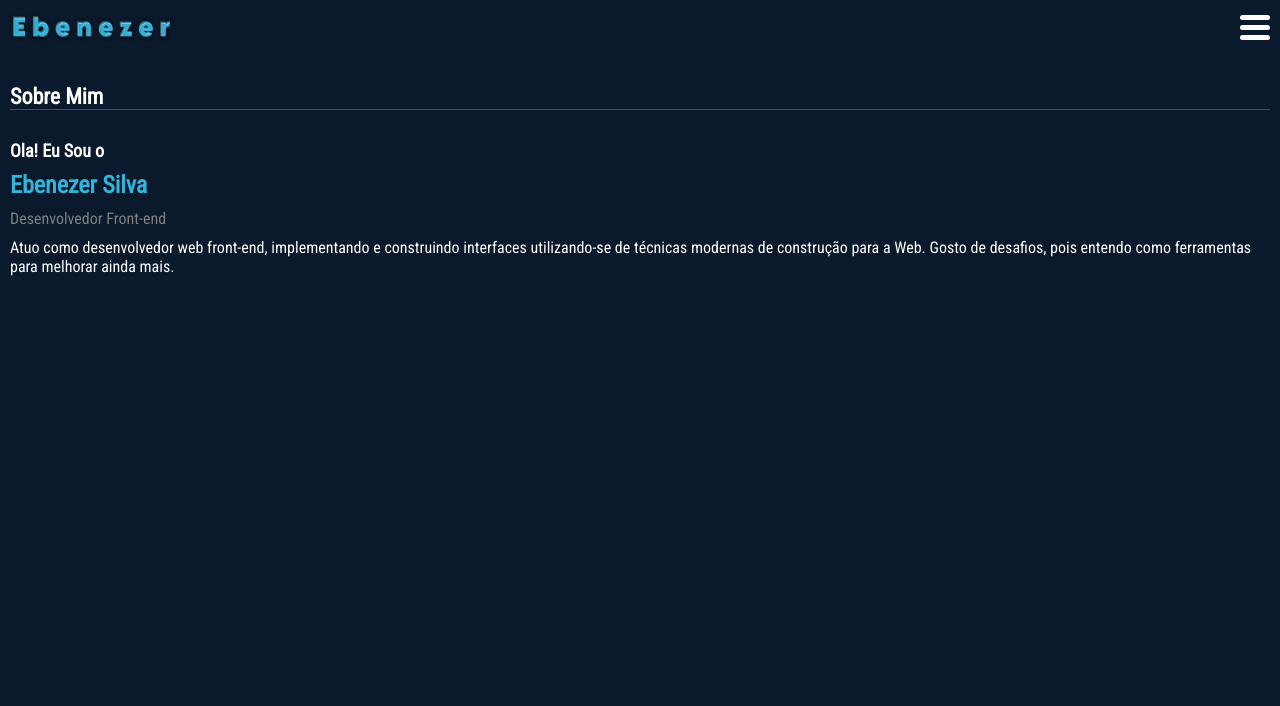
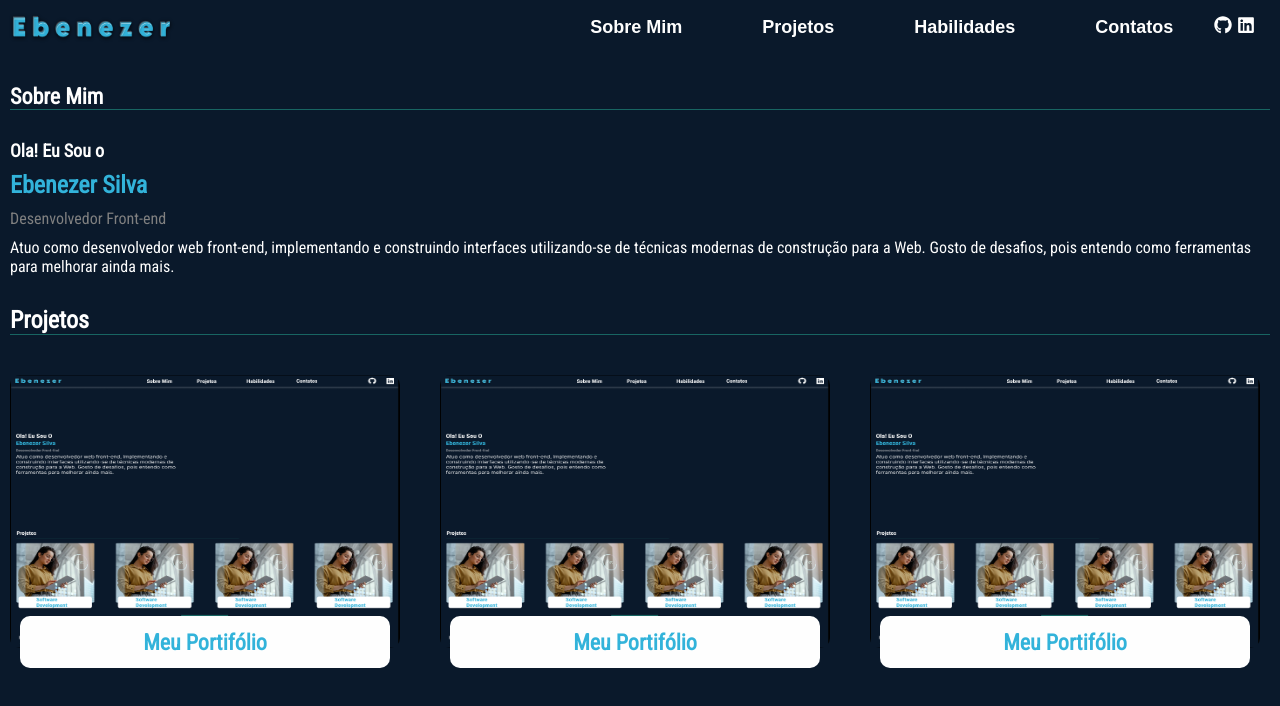
Before and after one commit to Bene001700/meu-portifolio, a Next.js app: page / in a window 1280 px wide. Shown: the top 706 px of the page. Built offline with nearby package versions, Linux system fonts and the light colour scheme.

Commit message:
Seções sobre mim e projetos  da pagina inicial finalizado

```diff
--- a/app/components/Header.tsx
+++ b/app/components/Header.tsx
@@ -1,10 +1,52 @@
+'use client'
+import {FaGithub, FaLinkedin, FaRegWindowClose} from "react-icons/fa";
 import Image from 'next/image'
 import style from '../styles/header.module.css'
+import Link from 'next/link'
+import { useEffect } from "react";
+
 
 
 export default function Header(){
+
+    const menu = ()=>{
+        const menuHamburguer : HTMLElement | null = document.getElementById('menuHamburguer')
+        const iconeCloseMenu :HTMLElement | null =  document.getElementById('iconeCloseMenu')
+        const conteinerMenu : HTMLElement | null= document.getElementById('conteinerMenu')
+
+
+        menuHamburguer?.addEventListener('click', ()=>{
+            if (conteinerMenu != null) {
+                conteinerMenu.style.transform = 'translateX(-0%)'
+            }
+        })
+
+        iconeCloseMenu?.addEventListener('click', ()=>{
+            if (conteinerMenu != null) {
+                conteinerMenu.removeAttribute('style')
+            }
+        })
+
+        window.addEventListener('resize', ()=>{
+            if (window.innerWidth > 1050) {
+                conteinerMenu?.removeAttribute('style')
+            }
+        })
+    }
+
+    useEffect(()=>{
+
+        menu()
+        return ()=>{
+            removeEventListener('click', menu)
+        }
+
+    }, [])
+
+
+
     return <>
-        <header className={style.header}>
+        <header className={style.header} id="header">
             <div className={style.logo}>
                 <Image
                 src={'/logo-ebenezer.png'}
@@ -13,11 +55,30 @@ export default function Header(){
                 height={49}
                 />
             </div>
-            <div className={style.menu_hamburguer}>
+            <div className={style.menu_hamburguer} id="menuHamburguer" >
                 <div></div>
                 <div></div>
                 <div></div>
             </div>
+            <div className={style.navegacao} id="conteinerMenu" >
+                <ul>
+                    <li><Link href={'#'}>Sobre Mim</Link></li>
+                    <li><Link href={'#'}>Projetos</Link></li>
+                    <li><Link href={'#'}>Habilidades</Link></li>
+                    <li><Link href={'#'}>Contatos</Link></li>
+                </ul>
+                <div>
+                    <Link href={'https://github.com/Bene001700'} target="_blank">
+                        <FaGithub />
+                    </Link>
+                    <Link href={'https://www.linkedin.com/in/ebenezer-silva/'} target="_blank">
+                        <FaLinkedin/>
+                    </Link>
+                    <div id="iconeCloseMenu">
+                        <FaRegWindowClose/>
+                    </div>
+                </div>
+            </div>
         </header>
     </>
 }
--- /dev/null
+++ b/app/components/Projetos.tsx
@@ -0,0 +1,49 @@
+
+import Image from 'next/image'
+import style from '../styles/projetos.module.css'
+export default function Projetos(){
+    return(
+        <>
+            <section className={style.projetos}>
+                <div className={style.titulo_projetos}>
+                    <p>Projetos</p>
+                </div>
+                <div className={style.projeto}>
+                    <div>
+                            <Image
+                                src={'/Foto_meu_portifolio.png'}
+                                width={450}
+                                height={200}
+                                alt={'Foto do meu portifolio'}
+                            />
+                        <div>
+                            <p>Meu Portifólio</p>
+                        </div>
+                    </div>
+                    <div>
+                            <Image
+                                src={'/Foto_meu_portifolio.png'}
+                                width={450}
+                                height={200}
+                                alt={'Foto do meu portifolio'}
+                            />
+                        <div>
+                            <p>Meu Portifólio</p>
+                        </div>
+                    </div>
+                    <div>
+                            <Image
+                                src={'/Foto_meu_portifolio.png'}
+                                width={450}
+                                height={200}
+                                alt={'Foto do meu portifolio'}
+                            />
+                        <div>
+                            <p>Meu Portifólio</p>
+                        </div>
+                    </div>
+                </div>
+            </section>
+        </>
+    )
+}
--- a/app/components/Sobre_Mim.tsx
+++ b/app/components/Sobre_Mim.tsx
@@ -1,8 +1,32 @@
+'use client'
+import { useEffect } from "react"
 import  style  from "../styles/sobre_mim.module.css"
 export default function Sobre_Mim(){
+
+    const animarHeader = ()=>{
+        let posicao : number
+        const conteinerSobreMim : HTMLElement | null= document.getElementById('conteinerSobreMim')
+        const header = document.getElementById('header')
+        window.addEventListener('scroll', ()=>{
+            posicao = conteinerSobreMim != null ? Number(Math.abs(conteinerSobreMim?.getBoundingClientRect().top)) : 1
+            if (Number(posicao) > 40) {
+                if (header != null) {
+                    header.style.boxShadow = '0px 1px 5px #fff'
+                }
+            }else{
+                header?.removeAttribute('style')
+            }
+        })
+    }
+
+    useEffect(()=>{
+        animarHeader()
+        return removeEventListener('scroll', animarHeader)
+    }, [])
+
     return (
         <>
-            <section className={style.sobre_mim}>
+            <section className={style.sobre_mim} id="conteinerSobreMim">
                 <p className={style.titulo_sobre_mim}>Sobre Mim</p>
                 <div className={style.apresentacao}>
                     <p>Ola! Eu Sou o</p>
--- a/app/globals.css
+++ b/app/globals.css
@@ -1,3 +1,4 @@
+@import url('https://fonts.googleapis.com/css2?family=Roboto+Condensed&family=Ubuntu:ital,wght@0,300;0,400;0,700;1,300;1,400;1,700&display=swap');
 *{
     margin: 0;
     padding: 0;
--- a/app/layout.tsx
+++ b/app/layout.tsx
@@ -4,8 +4,8 @@ import './globals.css'
 
 
 export const metadata: Metadata = {
-  title: 'Create Next App',
-  description: 'Generated by create next app',
+  title: 'Ebenezer Silva',
+  description: 'Portifolio de desenvolvedor front-and, Ebenezer. A qui apresento os projetos que desenvolvi além das tecnologias utilizada',
 }
 
 export default function RootLayout({
--- a/app/page.tsx
+++ b/app/page.tsx
@@ -1,4 +1,5 @@
 import Header from "./components/Header";
+import Projetos from "./components/Projetos";
 import Sobre_Mim from "./components/Sobre_Mim";
 
 export default function Home() {
@@ -6,6 +7,7 @@ export default function Home() {
     <>
       <Header />
       <Sobre_Mim />
+      <Projetos/>
     </>
   )
 }
--- a/app/styles/header.module.css
+++ b/app/styles/header.module.css
@@ -6,7 +6,8 @@
     display: flex;
     flex-direction: row;
     justify-content: space-between;
-
+    z-index: 3;
+    transition: all 0.5s;
 }
 
 .logo{
@@ -19,7 +20,7 @@
     justify-content: center;
     align-items: center;
     gap: 5px;
-    padding: 0px 10px;
+    padding: 0px 20px;
 }
 
 .menu_hamburguer div {
@@ -29,3 +30,118 @@
     background: var(--cor-secundaria);
     border-radius: 8px;
 }
+.navegacao {
+    display: flex;
+    width: 100%;
+    justify-content: flex-end;
+    align-items: center;
+}
+
+.navegacao ul{
+    display: flex;
+    justify-content: end;
+    align-items: center;
+    height: 100%;
+    width: 100%;
+    gap: 0px 50px;
+}
+
+.navegacao ul li{
+    display: inline-block;
+    justify-content: space-around;
+    font-family: 'Roboto Condesed', Arial, Helvetica, sans-serif;
+    font-size: 18px;
+    font-weight: bold;
+
+
+}
+
+.navegacao ul li a {
+    padding: 15px;
+    cursor: pointer;
+    transition: all 0.3s;
+
+}
+
+.navegacao ul li a:hover {
+    color: var(--cor-de-apoio);
+}
+
+.navegacao ul li a{
+    text-decoration: none;
+    color: var(--cor-secundaria);
+}
+
+.navegacao div {
+    width: 100px;
+    height: 100%;
+    display: flex;
+    align-items: center;
+    justify-content: center;
+    gap: 5px;
+
+}
+
+
+.navegacao div a svg {
+    color: var(--cor-secundaria);
+    transition: all 0.3s;
+    font-size: 18px;
+}
+
+.navegacao div a svg:hover {
+    color: var(--cor-de-apoio) ;
+    cursor: pointer;
+}
+@media screen and (max-width: 1051px) {
+
+    .navegacao {
+        position: absolute;
+        width: 100%;
+        height: 100vh;
+        display: flex ;
+        flex-direction: column;
+        background-color: var(--cor-primaria);
+        transform: translateX(100%);
+        transition: all 0.3s;
+    }
+
+    .navegacao ul {
+        display: flex;
+        flex-direction: column;
+        order: 2;
+        justify-content: space-around;
+        padding: 20px;
+    }
+    .navegacao div {
+        display: flex;
+        justify-content: end;
+        align-items: center;
+        height: 50px;
+        width: 100%;
+        padding: 0px 10px;
+        order: 1;
+
+    }
+
+    .navegacao a svg{
+        display: none;
+    }
+    .navegacao div div svg{
+        color: #fff;
+        font-size: 28px;
+        cursor: pointer;
+    }
+
+}
+
+
+
+@media screen and (min-width: 1051px) {
+    .menu_hamburguer {
+        display: none;
+    }
+    .navegacao div div {
+        display: none;
+    }
+}
--- /dev/null
+++ b/app/styles/projetos.module.css
@@ -0,0 +1,102 @@
+.projetos {
+    justify-content: center;
+    padding: 10px;
+}
+.projeto {
+    gap: 30px;
+}
+
+.projeto div {
+    display: flex;
+    justify-content: center;
+    padding: 0px;
+    position: relative;
+    height: 273px;
+    max-width: 390px;
+    width: 100%;
+    border-radius: 10px;
+    margin-bottom: 50px;
+    cursor: pointer;
+
+}
+
+
+.projeto div img {
+    width: 100%;
+    height: 100%;
+    object-fit: fill;
+    border-radius: 10px;
+    position: absolute;
+    top: 0;
+    left: 0;
+
+}
+
+.projeto div:hover img {
+    opacity: 0.2;
+    transition: all 0.3s;
+
+}
+
+.projeto div:hover{
+    border: 1px solid var(--cor-de-destaque);
+    transition: all 0.3s;
+}
+
+.projeto div div {
+    position: absolute;
+    display: flex;
+    align-items: center;
+    height: 52px;
+    width: 95%;
+    background: var(--cor-secundaria);
+    border-radius: 10px;
+    bottom: -70px;
+    font-family: 'Roboto condensed', Arial, Helvetica, sans-serif, sans-serif;
+    font-weight: bold;
+    font-size: 22px;
+    color: var(--cor-de-apoio);
+
+}
+
+.projeto div:hover div{
+    border: 1px solid var(--cor-de-destaque);
+    background: var(--cor-de-destaque);
+    transition: all 0.3s;
+    color: var(--cor-secundaria);
+}
+.titulo_projetos {
+
+    width: 100%;
+    font-family: 'Roboto condensed',Arial, Helvetica, sans-serif;
+    border-bottom: 1.5px solid var(--cor-de-destaque);
+    color: white;
+    font-size: 24px;
+    font-weight:700 ;
+    margin-bottom: 40px;
+}
+
+
+@media screen and (max-width: 700px) {
+    .projeto {
+        display: flex;
+        flex-direction: column;
+        align-items: center;
+    }
+}
+
+@media screen and (min-width: 701px) and (max-width: 1050px) {
+    .projeto {
+        display: grid;
+        grid-template-columns: 1fr 1fr;
+    }
+
+}
+
+@media screen and (min-width: 1051px) {
+    .projeto {
+        display: grid;
+        grid-template-columns: 1fr 1fr 1fr;
+
+    }
+}
```
Also changed, not shown: package.json (+4 -3 lines), public/Foto_meu_portifolio.png (added), 1 other file (tests, documents, lock files or other folders).
